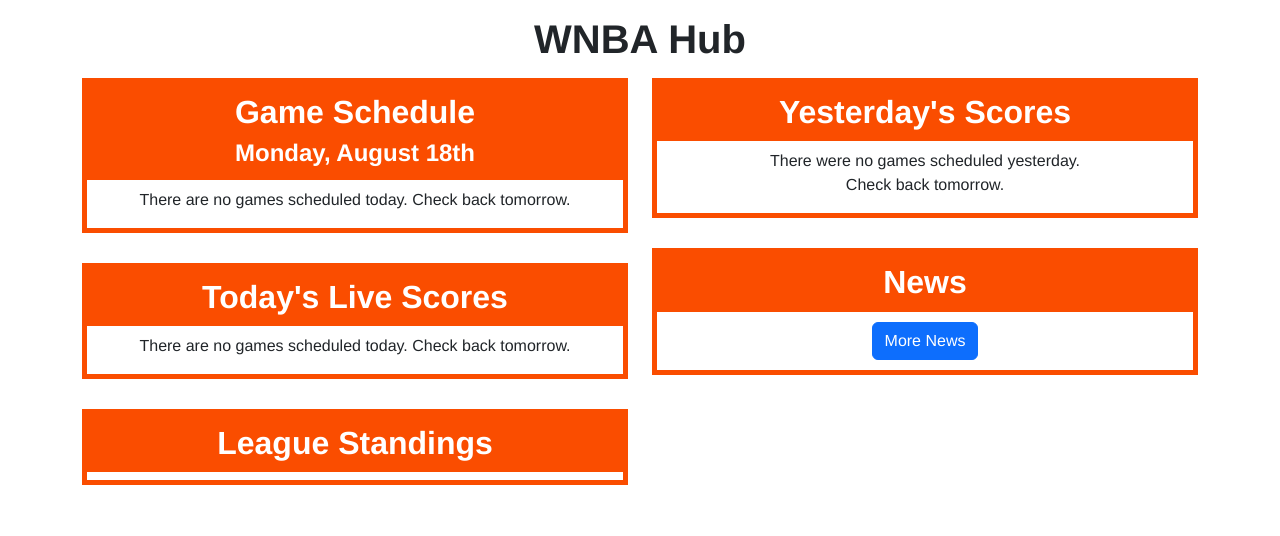
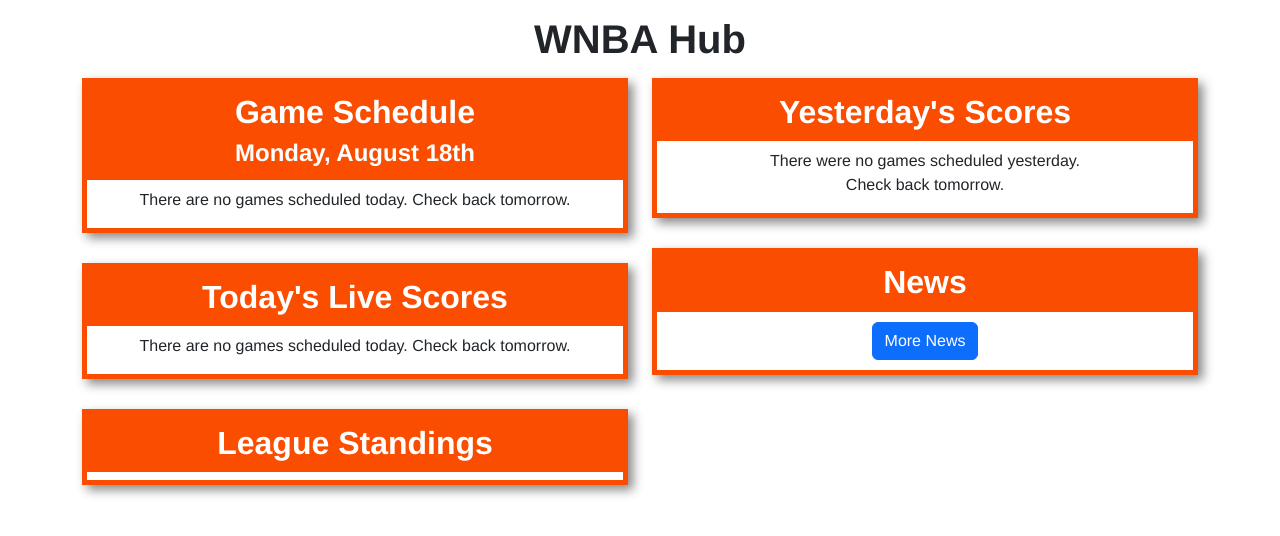
Before and after one commit to gnemzek/sports-hub, a Flask app: template templates/wnba-home.html in a window 1280 px wide. Shown: the part 143-679 px from the top of the page. Run offline with Flask 3, Linux system fonts and the light colour scheme; the template is opened without the code that fills it, so the values that code supplies are empty; some web fonts are replaced.

Commit message:
Added box shadows to homepage sections

```diff
--- a/static/styles.css
+++ b/static/styles.css
@@ -90,6 +90,7 @@ h2 {
 /* Game Schedule */
 .todays-games {
     border: 5px solid #fa4d00;
+    box-shadow: 5px 5px 10px #888888;
     margin-bottom: 30px;
     text-align: center;
 }
@@ -99,6 +100,7 @@ h2 {
 .league-standings {
     border: 5px solid #fa4d00;
     margin-bottom: 30px;
+    box-shadow: 5px 5px 10px #888888;
 }
 
 img.team-logo.img-fluid {
@@ -133,6 +135,7 @@ a.team-name-link {
 .todays-news {
     border: 5px solid #fa4d00;
     margin-bottom: 30px;
+    box-shadow: 5px 5px 10px #888888;
 }
 
 .news-entry {
@@ -175,6 +178,7 @@ a.btn.btn-primary.news-button {
 
 .todays-live-scores {
     border: 5px solid #fa4d00;
+    box-shadow: 5px 5px 10px #888888;
     margin-bottom: 30px;
     text-align: center;
 }
@@ -226,6 +230,8 @@ a.btn.btn-primary.news-button {
 .game-schedule-wrapper,
 .all-teams-wrapper {
     border: 5px solid #6A4C93;
+    box-shadow: 5px 5px 10px #888888;
+    margin-bottom: 30px;
 }
 
 .game-schedule-wrapper {
```
